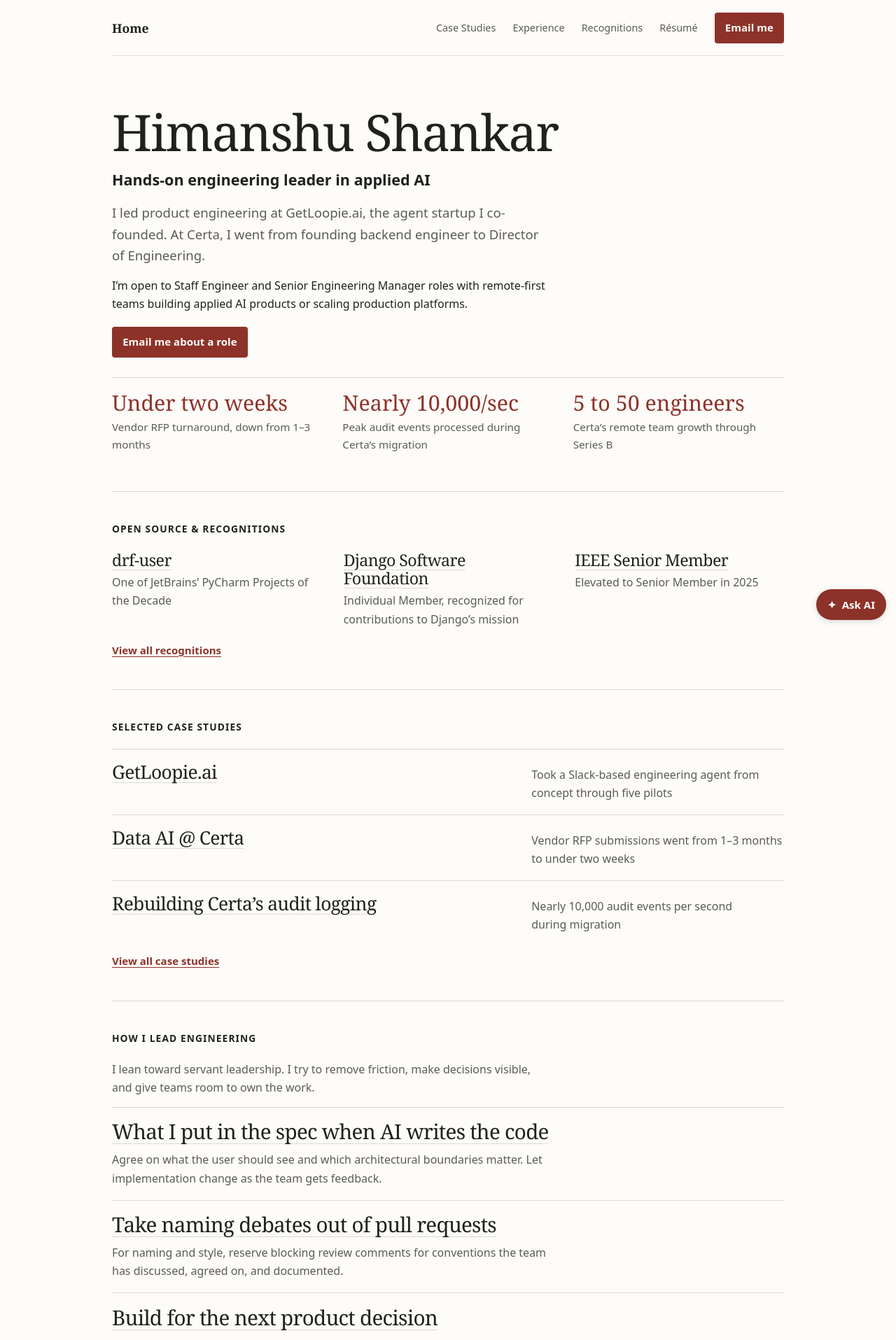
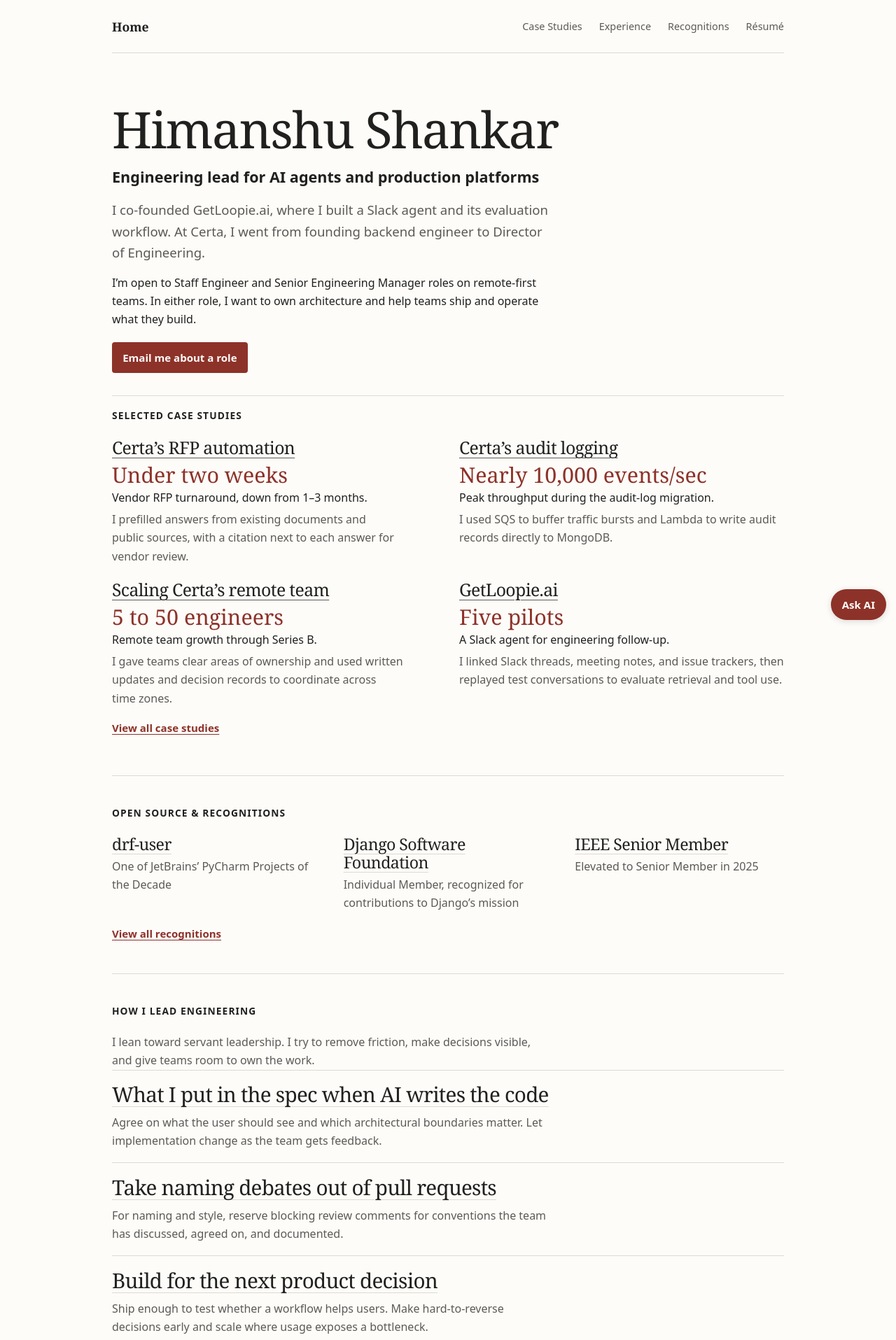
Before and after one commit to iamhssingh/iamhssingh.github.io, a Jekyll site: the page built from index.md, in a window 1280 px wide. Shown: the top 1915 px of the page at 70% size. Built offline with Jekyll 4.4.1, drawn with Linux system fonts in a browser that asks for light colours; some of the changed text lies outside the part shown.

Commit message:
Clarify portfolio results and make AI prompt neutral

```diff
--- a/_config.yml
+++ b/_config.yml
@@ -1,5 +1,5 @@
 title: Himanshu Shankar
-description: Hands-on engineering leader building applied AI products, scaling production systems, and leading engineering teams.
+description: Himanshu Shankar builds AI agents, designs evaluation workflows and audit pipelines, and leads remote engineering teams.
 url: https://himanshus.com
 baseurl: ""
 email: me@himanshus.com
--- a/_data/portfolio.yml
+++ b/_data/portfolio.yml
@@ -1,35 +1,44 @@
-role: Hands-on engineering leader in applied AI
-intro: I led product engineering at GetLoopie.ai, the agent startup I co-founded. At Certa, I went from founding backend engineer to Director of Engineering.
-availability: I’m open to Staff Engineer and Senior Engineering Manager roles with remote-first teams building applied AI products or scaling production platforms.
+role: Engineering lead for AI agents and production platforms
+intro: I co-founded GetLoopie.ai, where I built a Slack agent and its evaluation workflow. At Certa, I went from founding backend engineer to Director of Engineering.
+availability: I’m open to Staff Engineer and Senior Engineering Manager roles on remote-first teams. In either role, I want to own architecture and help teams ship and operate what they build.
 fit: I work best with teams that need someone to own the architecture, stay close to the code, and work directly with customers as the product grows.
 
 home:
-  outcomes:
+  case_studies:
     - study: certa-data-ai
+      title: Certa’s RFP automation
       value: Under two weeks
-      label: Vendor RFP turnaround, down from 1–3 months
+      label: Vendor RFP turnaround, down from 1–3 months.
+      approach: I prefilled answers from existing documents and public sources, with a citation next to each answer for vendor review.
     - study: certa-audit-logging
-      value: Nearly 10,000/sec
-      label: Peak audit events processed during Certa’s migration
+      title: Certa’s audit logging
+      value: Nearly 10,000 events/sec
+      label: Peak throughput during the audit-log migration.
+      approach: I used SQS to buffer traffic bursts and Lambda to write audit records directly to MongoDB.
     - study: scaling-a-remote-team
+      title: Scaling Certa’s remote team
       value: 5 to 50 engineers
-      label: Certa’s remote team growth through Series B
-  case_studies:
-    - getloopie
-    - certa-data-ai
-    - certa-audit-logging
+      label: Remote team growth through Series B.
+      approach: I gave teams clear areas of ownership and used written updates and decision records to coordinate across time zones.
+    - study: getloopie
+      value: Five pilots
+      label: A Slack agent for engineering follow-up.
+      approach: I linked Slack threads, meeting notes, and issue trackers, then replayed test conversations to evaluate retrieval and tool use.
   leadership:
     - ai-in-engineering
     - review-conventions
     - product-first-engineering
-    - scaling-a-remote-team
   leadership_intro: I lean toward servant leadership. I try to remove friction, make decisions visible, and give teams room to own the work.
 
 interests:
-  intro: I’m open to hands-on applied AI, platform engineering, and engineering leadership. These are three questions I’d especially like to work on or discuss.
   topics:
     - title: Enterprise edge AI
       question: What can a field technician do when the phone loses signal? I’m interested in using the camera to identify parts and find the right service instructions locally.
+      example:
+        title: Offline warranty validation
+        url: /projects/#offline-warranty
+        markdown: /projects/markdown.txt
+        description: We ran invoice validation on budget phones so vendors could check warranty claims without a network connection.
     - title: AI at scale
       question: How do we take a useful pilot into production and keep its quality, permissions, latency, and cost under control as usage grows?
     - title: AI in business processes
--- a/_includes/quick-summary.html
+++ b/_includes/quick-summary.html
@@ -1,12 +1,11 @@
-{% capture summary_prompt %}Read Himanshu Shankar’s portfolio starting at https://himanshus.com/llms.txt. Briefly summarize what he’s built, his strongest achievements, and what makes him stand out. Use concrete examples from his applied AI work and engineering leadership, and cite the case studies.
-
-Then ask me: “What are you hiring for, building, or looking for help with?” Use my answer to assess where Himanshu fits and what I should ask him to clarify.{% endcapture %}
+{% capture summary_prompt %}Read Himanshu Shankar’s portfolio at https://himanshus.com/llms.txt and summarize the projects and responsibilities described there. Cite the relevant case studies for outcomes, explain how results were measured where the sources provide that detail, and point out any gaps in the evidence.{% endcapture %}
 {% assign summary_query = summary_prompt | url_encode %}
 
 <details class="quick-summary" data-quick-summary>
-  <summary><span aria-hidden="true">✦</span> Ask AI</summary>
+  <summary>Ask AI</summary>
   <div class="quick-summary-panel">
-    <p class="quick-summary-title">Get a quick summary</p>
+    <p class="quick-summary-title">Ask an AI about my work</p>
+    <p class="quick-summary-note">Opens with a pre-written prompt.</p>
     <div class="quick-summary-actions">
       <a href="https://chatgpt.com/?q={{ summary_query }}" rel="noopener noreferrer" target="_blank">Open in ChatGPT</a>
       <a href="https://claude.ai/new?q={{ summary_query }}" rel="noopener noreferrer" target="_blank">Open in Claude</a>
--- a/_layouts/default.html
+++ b/_layouts/default.html
@@ -6,7 +6,7 @@
     <meta name="robots" content="index, follow">
     <meta name="referrer" content="strict-origin-when-cross-origin">
     <meta name="theme-color" content="#fdfcf9">
-    {% capture page_title %}{% if page.title %}{{ page.title }} · {% endif %}{{ site.title }}{% endcapture %}
+    {% capture page_title %}{% if page.title %}{{ page.title }} · {% endif %}{{ site.title }}{% if page.url == '/' %} · {{ site.data.portfolio.role }}{% endif %}{% endcapture %}
     {% assign page_description = page.description | default: site.description %}
     {% assign canonical_url = page.url | replace: '/index.html', '/' | absolute_url %}
     {% assign social_image = '/assets/images/social-card.png' | absolute_url %}
@@ -21,12 +21,13 @@
     <meta property="og:image" content="{{ social_image }}">
     <meta property="og:image:width" content="1200">
     <meta property="og:image:height" content="630">
-    <meta property="og:image:alt" content="Himanshu Shankar, hands-on engineering leader in applied AI">
+    {% assign social_image_alt = site.title | append: ', ' | append: site.data.portfolio.role %}
+    <meta property="og:image:alt" content="{{ social_image_alt | escape }}">
     <meta name="twitter:card" content="summary_large_image">
     <meta name="twitter:title" content="{{ page_title | escape }}">
     <meta name="twitter:description" content="{{ page_description | escape }}">
     <meta name="twitter:image" content="{{ social_image }}">
-    <meta name="twitter:image:alt" content="Himanshu Shankar, hands-on engineering leader in applied AI">
+    <meta name="twitter:image:alt" content="{{ social_image_alt | escape }}">
     {% if page.url == '/' %}
     <script type="application/ld+json">
       {
@@ -65,7 +66,9 @@
           <a href="{{ '/experience/' | relative_url }}"{% if page.url == '/experience/' %} aria-current="page"{% endif %}>Experience</a>
           <a href="{{ '/recognitions/' | relative_url }}"{% if page.url == '/recognitions/' %} aria-current="page"{% endif %}>Recognitions</a>
           <a href="{{ '/himanshushankar/main.pdf' | relative_url }}">Résumé</a>
+          {% unless page.url == '/' %}
           <a class="contact-button" href="mailto:{{ site.email }}">Email me</a>
+          {% endunless %}
         </nav>
       </div>
     </header>
--- a/assets/css/style.css
+++ b/assets/css/style.css
@@ -11,7 +11,7 @@
 }
 
 *, *::before, *::after { box-sizing: border-box; }
-html { scroll-padding-top: 1.5rem; }
+html { scroll-padding-top: 1.5rem; scroll-padding-bottom: calc(4.5rem + env(safe-area-inset-bottom)); }
 body {
   margin: 0;
   color: var(--ink);
@@ -74,19 +74,21 @@ h3 { font-size: clamp(1.35rem, 2.4vw, 1.85rem); }
 
 .home-hero .contact-button { margin-top: 1.2rem; }
 .hero-availability { max-width: 40rem; margin: .85rem 0 0; }
+.selected-work { margin-top: 2rem; padding-top: 1.15rem; border-top: 1px solid var(--line); }
 .hero-outcomes {
   display: grid;
-  grid-template-columns: repeat(auto-fit, minmax(min(14rem, 100%), 1fr));
-  gap: 1.1rem 1.75rem;
-  margin: 1.75rem 0 0;
-  padding: 1.15rem 0 0;
-  border-top: 1px solid var(--line);
+  grid-template-columns: repeat(2, minmax(0, 1fr));
+  gap: 1.25rem 2rem;
+  margin: 0 0 1rem;
+  padding: 0;
   list-style: none;
 }
-.hero-outcomes a { display: block; color: var(--ink); text-decoration: none; }
+.hero-outcomes h3 { font-size: clamp(1.2rem, 2.2vw, 1.55rem); }
+.hero-outcomes h3 a { color: var(--ink); text-decoration-color: var(--muted); }
+.hero-outcomes h3 a:hover { color: var(--accent); text-decoration-color: currentColor; }
+.hero-outcomes .case-result { margin: .5rem 0 0; }
 .hero-outcomes strong { display: block; color: var(--accent); font: 400 clamp(1.4rem, 3vw, 1.9rem)/1.2 var(--serif); }
-.hero-outcomes span { display: block; margin-top: .2rem; color: var(--muted); font-size: .95rem; }
-.hero-outcomes a:hover strong { text-decoration: underline; text-underline-offset: .2em; }
+.hero-outcomes .case-approach { margin: .3rem 0 0; color: var(--muted); }
 
 .quick-summary {
   --summary-right: max(.875rem, env(safe-area-inset-right));
@@ -100,7 +102,6 @@ h3 { font-size: clamp(1.35rem, 2.4vw, 1.85rem); }
 .quick-summary > summary {
   display: flex;
   align-items: center;
-  gap: .5rem;
   min-height: 2.75rem;
   padding: .5rem 1rem;
   border-radius: 999px;
@@ -126,7 +127,8 @@ h3 { font-size: clamp(1.35rem, 2.4vw, 1.85rem); }
   background: var(--paper);
   box-shadow: 0 6px 20px rgb(32 32 30 / 14%);
 }
-.quick-summary-title { margin: 0 0 .4rem; font-weight: 650; }
+.quick-summary-title { margin: 0; font-weight: 650; }
+.quick-summary-note { margin: 0 0 .4rem; color: var(--muted); }
 .quick-summary-actions > :not([hidden]) { display: block; width: fit-content; min-height: 2.75rem; padding-block: .55rem; }
 .quick-summary-actions button {
   padding-inline: 0;
@@ -153,11 +155,9 @@ h3 { font-size: clamp(1.35rem, 2.4vw, 1.85rem); }
 .study-list p, .leadership p { margin: 0; color: var(--muted); }
 .home-studies li { display: grid; grid-template-columns: minmax(0, 1.55fr) minmax(0, 1fr); gap: .35rem 2.5rem; align-items: baseline; }
 .home-studies h3 { font-size: clamp(1.25rem, 2.3vw, 1.65rem); }
-.selected-work > .text-link { display: inline-block; margin-top: .55rem; }
 .leadership p { max-width: 39rem; margin-top: .65rem; }
-.home-interests > p { max-width: 39rem; margin: 0 0 .9rem; color: var(--muted); }
 .home-interests .home-studies li { grid-template-columns: minmax(0, .6fr) minmax(0, 1.4fr); }
-.home-interests .related-links { align-items: baseline; }
+.home-interests .topic-example { margin-top: .55rem; }
 
 .page-hero { padding-block: clamp(2.5rem, 6vw, 4.3rem); }
 .work-hero { padding-bottom: clamp(2rem, 4vw, 3rem); }
@@ -243,6 +243,7 @@ h3 { font-size: clamp(1.35rem, 2.4vw, 1.85rem); }
 .footer-links { display: flex; flex-wrap: wrap; gap: .4rem 1rem; font-size: .9rem; }
 
 @media (max-width: 620px) {
+  .hero-outcomes { grid-template-columns: 1fr; }
   .home-studies li, .home-interests .home-studies li { grid-template-columns: 1fr; gap: .55rem; }
   .recognition-highlights { grid-template-columns: 1fr; }
   .site-nav { column-gap: .75rem; }
--- a/index.md
+++ b/index.md
@@ -1,5 +1,4 @@
 ---
-description: Himanshu Shankar is a hands-on engineering leader building applied AI products, scaling production systems, and leading engineering teams.
 permalink: /
 body_class: home
 markdown_url: /profile.txt
@@ -13,17 +12,20 @@ markdown_url: /profile.txt
   <p class="hero-intro">{{ portfolio.intro | escape }}</p>
   <p class="hero-availability">{{ portfolio.availability | escape }}</p>
   <a class="contact-button" href="mailto:{{ site.email }}">Email me about a role</a>
-  <ul class="hero-outcomes" aria-label="Selected results" role="list">
-    {% for outcome in portfolio.home.outcomes %}
-    {% assign study = portfolio.work | where: 'id', outcome.study | first %}
-    <li>
-      <a href="{{ study.url | relative_url }}">
-        <strong>{{ outcome.value | escape }}</strong>
-        <span>{{ outcome.label | escape }}</span>
-      </a>
-    </li>
-    {% endfor %}
-  </ul>
+  <section class="selected-work" id="work" aria-labelledby="work-title">
+    <h2 class="section-title" id="work-title">Selected case studies</h2>
+    <ul class="hero-outcomes" role="list">
+      {% for item in portfolio.home.case_studies %}
+      {% assign study = portfolio.work | where: 'id', item.study | first %}
+      <li>
+        <h3><a href="{{ study.url | relative_url }}">{{ item.title | default: study.title | escape }}</a></h3>
+        <p class="case-result"><strong>{{ item.value | escape }}</strong> {{ item.label | escape }}</p>
+        <p class="case-approach">{{ item.approach | escape }}</p>
+      </li>
+      {% endfor %}
+    </ul>
+    <a class="text-link" href="{{ '/work/' | relative_url }}">View all case studies</a>
+  </section>
 </section>
 
 <section class="section" aria-labelledby="recognitions-title">
@@ -39,20 +41,6 @@ markdown_url: /profile.txt
     {% endfor %}
   </ul>
   <a class="text-link" href="{{ '/recognitions/' | relative_url }}">View all recognitions</a>
-</section>
-
-<section class="section selected-work" id="work" aria-labelledby="work-title">
-  <h2 class="section-title" id="work-title">Selected case studies</h2>
-  <ul class="study-list home-studies" role="list">
-    {% for study_id in portfolio.home.case_studies %}
-    {% assign study = portfolio.work | where: 'id', study_id | first %}
-    <li>
-      <h3><a href="{{ study.url | relative_url }}">{{ study.title | escape }}</a></h3>
-      <p>{{ study.result | escape }}</p>
-    </li>
-    {% endfor %}
-  </ul>
-  <a class="text-link" href="{{ '/work/' | relative_url }}">View all case studies</a>
 </section>
 
 <section class="section leadership home-interests" id="leadership" aria-labelledby="leadership-title">
@@ -71,16 +59,17 @@ markdown_url: /profile.txt
 
 <section class="section home-interests" id="ideas" aria-labelledby="ideas-title">
   <h2 class="section-title" id="ideas-title">Ideas I’d like to work on</h2>
-  <p>{{ portfolio.interests.intro | escape }}</p>
   <ul class="study-list home-studies" role="list">
     {% for topic in portfolio.interests.topics %}
     <li>
       <h3>{{ topic.title | escape }}</h3>
-      <p>{{ topic.question | escape }}</p>
+      <div>
+        <p>{{ topic.question | escape }}</p>
+        {% if topic.example %}
+        <p class="topic-example"><a href="{{ topic.example.url | relative_url }}">{{ topic.example.title | escape }}</a>. {{ topic.example.description | escape }}</p>
+        {% endif %}
+      </div>
     </li>
     {% endfor %}
   </ul>
-  <div class="related-links">
-    <a href="{{ '/projects/#offline-warranty' | relative_url }}">Read about offline warranty validation</a>
-  </div>
 </section>
```
Also changed, not shown: profile.txt (+7 -16 lines), robots.txt (+2 -8 lines), assets/images/social-card.png.
